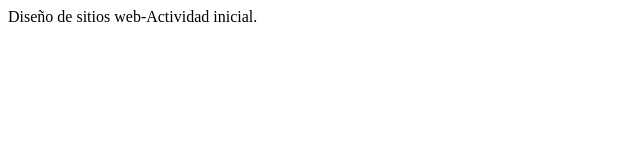
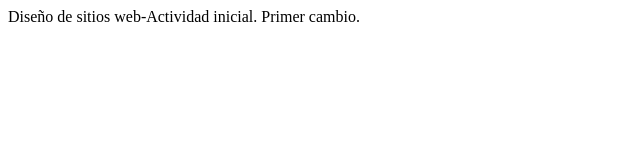
Before and after one commit to FORISAMY/UNAD_Prueba, a plain HTML site: page INDEX.HTML in a window 1280 px wide. Shown: the whole page, without its empty margins (0-640 px from the left). Drawn offline with Linux system fonts and the light colour scheme.

Commit message:
Primer paso 2
Prueba sincronización

```diff
--- a/INDEX.HTML
+++ b/INDEX.HTML
@@ -5,5 +5,6 @@
 </head>
 <body>
 Diseño de sitios web-Actividad inicial.
+Primer cambio.
 </body>
 </html>
```
